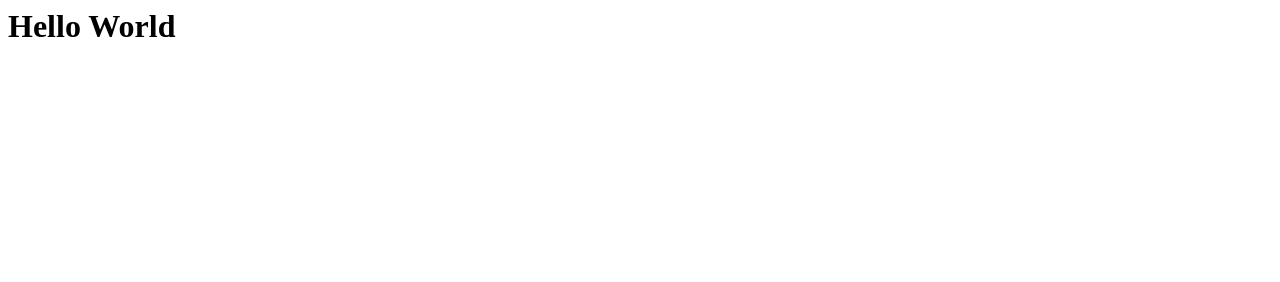
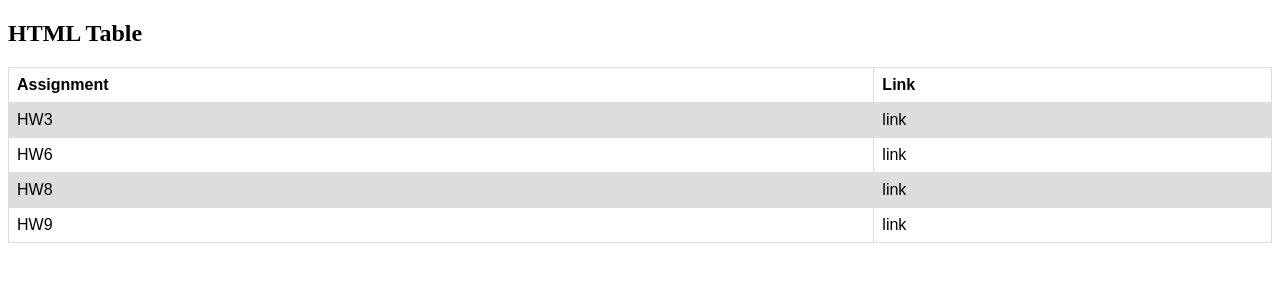
Before and after one commit to dharminshah1/RandomXYWeb, a plain HTML site: page index.html in a window 1280 px wide. Drawn offline with Linux system fonts and the light colour scheme.

Commit message:
Update index.html

```diff
--- a/index.html
+++ b/index.html
@@ -1 +1,55 @@
-<h1>Hello World</h1>
+<!DOCTYPE html>
+<html>
+<head>
+<style>
+table {
+  font-family: arial, sans-serif;
+  border-collapse: collapse;
+  width: 100%;
+}
+
+td, th {
+  border: 1px solid #dddddd;
+  text-align: left;
+  padding: 8px;
+}
+
+tr:nth-child(even) {
+  background-color: #dddddd;
+}
+</style>
+</head>
+<body>
+
+<h2>HTML Table</h2>
+
+<table>
+  <tr>
+    <th>Assignment</th>
+    <th>Link</th>
+  </tr>
+  <tr>
+    <td>HW3</td>
+    <td>link</td>
+
+  </tr>
+  <tr>
+    <td>HW6</td>
+    <td>link</td>
+
+  </tr>
+  <tr>
+    <td>HW8</td>
+    <td>link</td>
+
+  </tr>
+  <tr>
+    <td>HW9</td>
+    <td>link</td>
+
+  </tr>
+
+</table>
+
+</body>
+</html>
```
